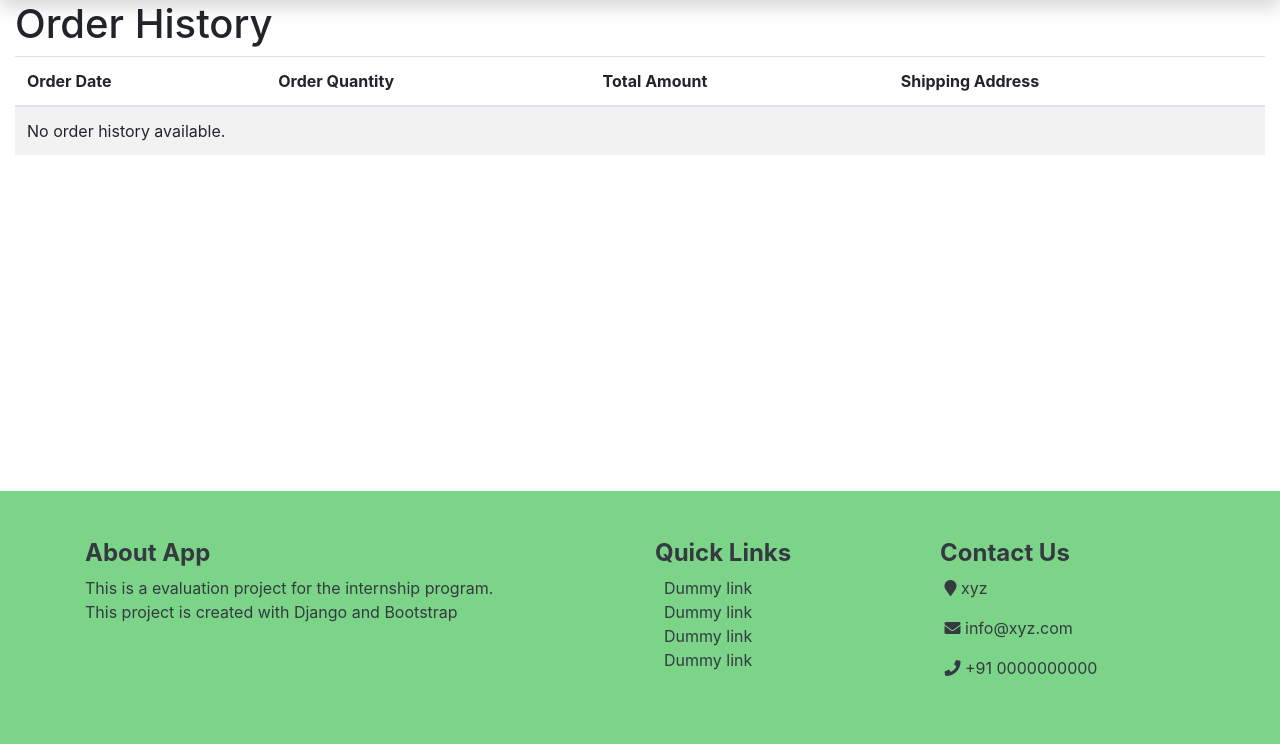
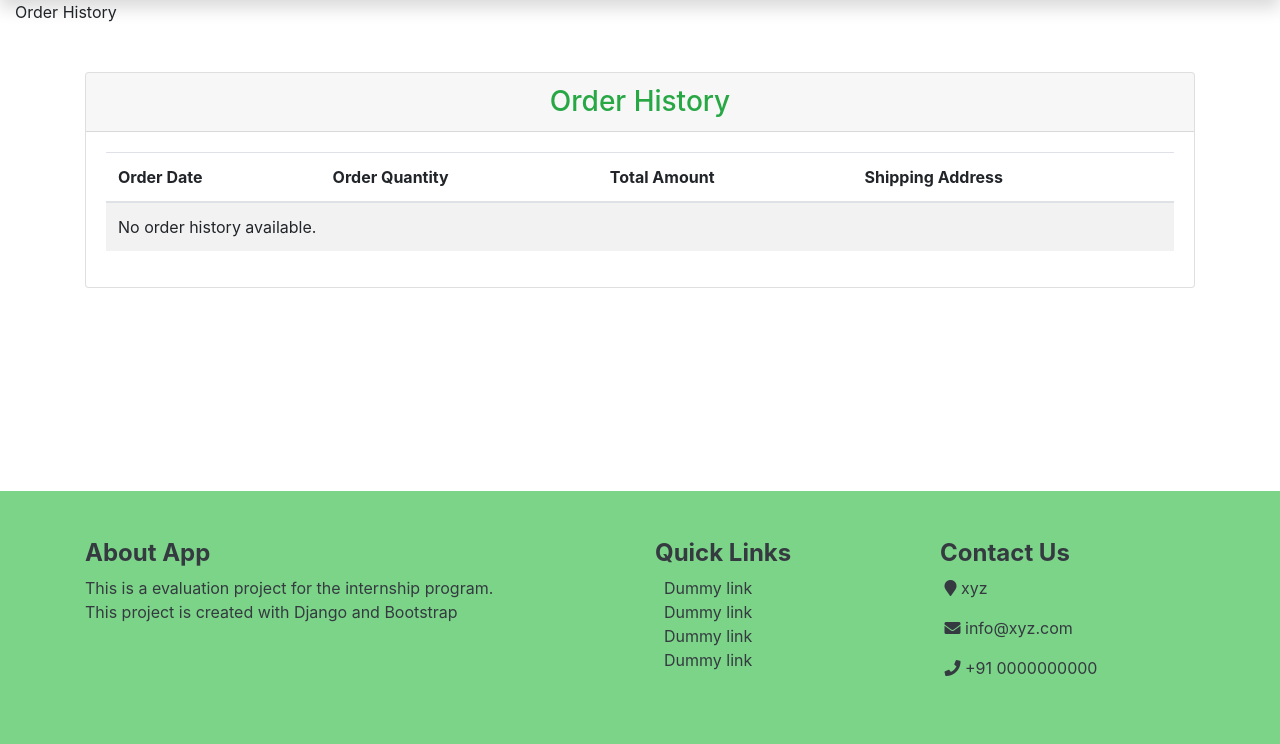
Before and after one commit to itsrcx/online-book-store, a Django app: page /order_history/ in a window 1280 px wide. Shown: the part 56-800 px from the top of the page. Run offline with Django 4.2, Linux system fonts and the light colour scheme; a user stored in the database is signed in; data that the repository does not hold is empty.

Commit message:
some changes

```diff
--- a/src/books/forms.py
+++ b/src/books/forms.py
@@ -12,3 +12,6 @@ class ShippingAddressForm(forms.ModelForm):
     class Meta:
         model = ShippingAddress
         fields = ['address', 'city', 'state', 'zipcode']
+
+class PlaceOrderForm(forms.Form):
+    place_order = forms.BooleanField(widget=forms.HiddenInput, initial=True)
--- a/src/books/templates/base.html
+++ b/src/books/templates/base.html
@@ -70,7 +70,7 @@
         </div>
     </nav>
     {% if messages %}
-    <div class="messages d-flex text-danger w-25 shadow">
+    <div class="messages d-flex text-danger w-25">
         {% for message in messages %}
         <div class="alert alert-{{ message.tags }}">
             {{ message }}
--- a/src/books/templates/book-detail.html
+++ b/src/books/templates/book-detail.html
@@ -28,7 +28,7 @@
                         <p class="card-text">Average Rating: {% if book.average_rating %}{{ book.average_rating|floatformat:'0' }}&#9733; out of 5 &#9733;{% else %}Not rated{% endif %}</p>
                     </b></small><br>
                     <div class="d-flex">
-                        <a href="#" class="btn btn-warning mr-2">Buy</a>
+                        <a href="{% url 'cart' %}" class="btn btn-warning mr-2">Buy</a>
                         <form method="post" action="{% url 'add_to_cart' book.id %}">
                             {% csrf_token %}
                             {{ cart_form|crispy }}
--- a/src/books/templates/index.html
+++ b/src/books/templates/index.html
@@ -40,7 +40,7 @@
                             {{ cart_form|crispy }}
                             <button type="submit" class="btn btn-primary">Add to Cart</button>
                         </form>
-                        <a href="#" class="btn btn-warning ml-2">Buy</a>
+                        <a href="{% url 'cart' %}" class="btn btn-warning ml-2">Buy</a>
                     </div>
                 </div>
             </div>
--- a/src/books/templates/shopping/add-address.html
+++ b/src/books/templates/shopping/add-address.html
@@ -1,6 +1,8 @@
 {% extends 'base.html' %}
 
 {% load crispy_forms_tags %}
+
+{% block title %}Add Address{% endblock %}
 
 {% block content %}
 
--- a/src/books/templates/shopping/cart.html
+++ b/src/books/templates/shopping/cart.html
@@ -1,8 +1,9 @@
 {% extends 'base.html' %}
 
-{% block title %}Your Cart{% endblock %}
+{% block title %}Your Story Cart{% endblock %}
 
 {% load static %}
+
 
 {% block content %}
 
--- a/src/books/templates/shopping/checkout.html
+++ b/src/books/templates/shopping/checkout.html
@@ -2,6 +2,8 @@
 
 {% load static %}
 {% load custom_filters %}
+
+{% block tittle %}Checkout{% endblock %}
 
 {% block content %}
 
@@ -74,7 +76,7 @@
                             {% endfor %}
                         </tbody>
                     </table><hr><hr>
-                    <a href="{% url 'order_history' %}" class="mt-3 btn btn-success mr-3">Place Order &#8377; {{ total_amount }}</a>
+                    <a href="{% url 'order_history' %}" class="mt-3 btn btn-warning mr-3">Place Order</a>
                     <p class="mt-3 btn btn-outline-dark text-bold float-right mr-3">Total: &#8377; {{ total_amount }}</p>
                 </div>
             </div>
--- a/src/books/templates/shopping/order-history.html
+++ b/src/books/templates/shopping/order-history.html
@@ -2,7 +2,14 @@
 
 {% block content %}
 
-<h1>Order History</h1>
+{% block title %}Order History{% endblock %}
+
+<div class="container my-5">
+    <div class="card">
+        <div class="card-header h3 text-success text-center">
+            Order History
+        </div>
+        <div class="card-body">
             <table class="table table-striped">
                 <thead>
                     <tr>
@@ -27,5 +34,7 @@
                     {% endfor %}
                 </tbody>
             </table>
-
+        </div>
+    </div>
+</div>
 {% endblock %}
--- a/src/books/urls.py
+++ b/src/books/urls.py
@@ -1,5 +1,5 @@
 from django.contrib import admin
-from django.urls import path, include
+from django.urls import path
 from books import views
 urlpatterns = [
     path('', views.homeView, name='home'),
--- a/src/books/views.py
+++ b/src/books/views.py
@@ -6,7 +6,10 @@ from django.contrib.auth.decorators import login_required
 from django.db.models import Avg
 from .forms import *
 from django.contrib import messages
+from django.http import HttpResponseNotFound
 
+def catch_all_view(request):
+    return HttpResponseNotFound("You know this page doesn't exist. 	&#128521; #404")
 
 def homeView(request):
     books = Book.objects.all().order_by('title')
@@ -149,6 +152,7 @@ def calculateCartTotal(cart_items):
         total += item.books.price * item.quantity
     return total
 
+
 @login_required
 def checkoutView(request):
     user = request.user
@@ -177,15 +181,16 @@ def checkoutView(request):
             order_history = OrderHistory(
                 user=user,
                 items=order.items.all(),
-                order=order,
-                order_quantity=sum(item.quantity for item in cart_items),
-                total_amount=total_amount,
+                order_date=order.order_date,
+                order_quantity=cart_items.count(),
+                total_amount=order.total_amount,
                 shipping_address=shipping_address
             )
             order_history.save()
 
             cart_items.delete()
 
+            messages.success(request, 'Order placed successfully!')
             return redirect('order_history')
     else:
         form = ShippingAddressForm(instance=default_shipping_address)
--- a/src/members/urls.py
+++ b/src/members/urls.py
@@ -4,5 +4,5 @@ from .views import UserRegistraion, CustomLoginView
 
 urlpatterns = [
     path('register/', UserRegistraion.as_view(), name='signup'),
-    path('login/', CustomLoginView.as_view(), name='login')
+    path('login/', CustomLoginView.as_view(), name='login'),
 ]
--- a/src/members/views.py
+++ b/src/members/views.py
@@ -3,6 +3,10 @@ from django.views import generic
 from .forms import NewUserForm
 from django.urls import reverse_lazy
 from django.contrib.auth.views import LoginView
+from django.http import HttpResponseNotFound
+
+def catch_all_view(request):
+    return HttpResponseNotFound("You know this page doesn't exist. 	&#128521; #404")
 
 class UserRegistraion(generic.CreateView):
     form_class = NewUserForm
--- a/src/storyKeeper/urls.py
+++ b/src/storyKeeper/urls.py
@@ -22,4 +22,5 @@ urlpatterns = [
     path('accounts/', include('members.urls')),
     path("accounts/", include("django.contrib.auth.urls")),
     path('accounts/', include('allauth.urls')),
+
 ]
```
Also changed, not shown: README.md, src/db.sqlite3. Lines whose indentation alone changed are shown as unchanged.
